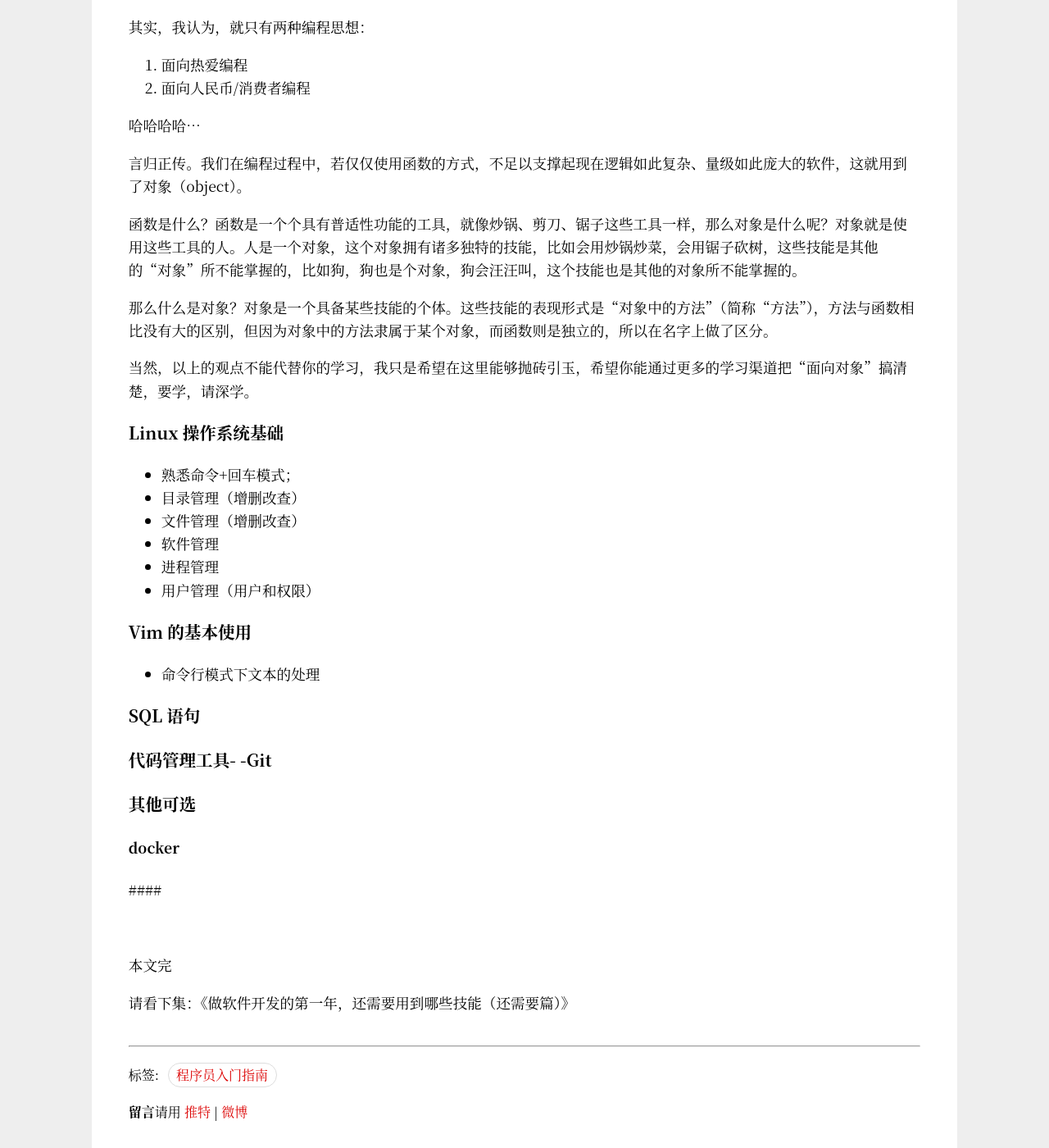
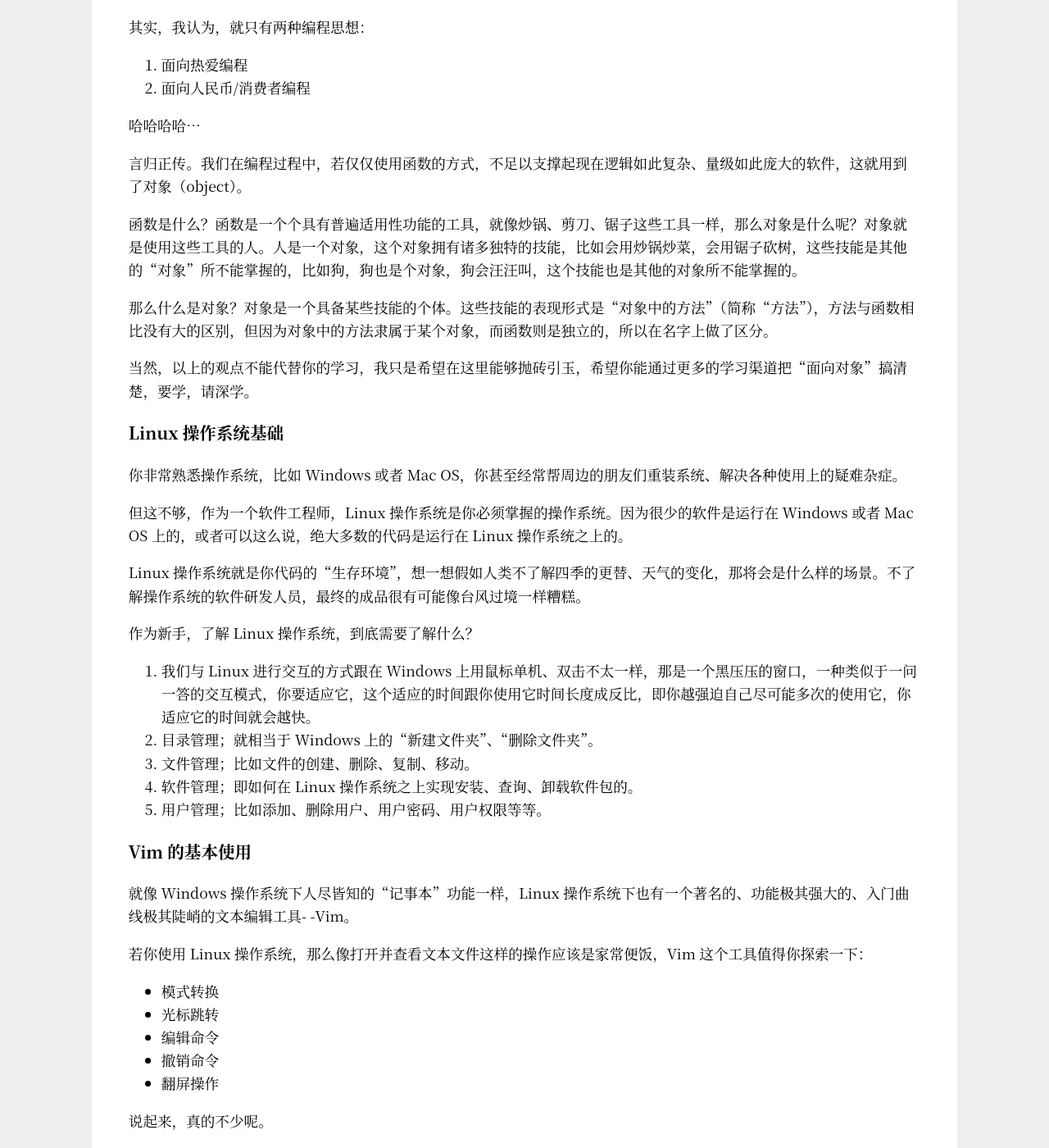
Before and after one commit to Haiyung/haiyung.github.io, a Jekyll site: the page built from _posts/2019-10-27-minimum-skills-in-the-first-year-of-development.md, in a window 1280 px wide and 1400 px high, scrolled down 7862 px. Shown: the whole window at 82% size. Built offline with Jekyll 4.4.1, drawn with Linux system fonts in a browser that asks for light colours; some of the changed text lies outside the part shown.

Commit message:
article: update article

```diff
--- a/_posts/2019-10-27-minimum-skills-in-the-first-year-of-development.md
+++ b/_posts/2019-10-27-minimum-skills-in-the-first-year-of-development.md
@@ -114,7 +114,7 @@ func main() {
 - **_编程语言的语法全程英文。_**这是一个很好的沉浸式学习英语的机会；
 - **_编程会强迫你进行深入思考。_**就好比刚才讲的“说话的流程”，即便是说话这么简单的事情，其实细想起来，也不简单。任何一件事情都是这样，如果你对这件事情没有足够深刻的认知，你是无法动手编写相应的程序的。
 - **_编程会让一个人做事的方式更加科学化。_**思考是后续编写程序的基石，很多时候，思考花费的时间比写程序的时间要多得多，程序写完之后还需要做测试，及时回收问题，修正问题，这是一个非常科学的做事习惯的问题，从长远角度，这种习惯会节省大量的资源，包括时间、人力、物力和财力。
-- **_编程会训练抽象思维。_**编程工作面对的往往是比较复杂的问题，比如把全班人按姓名排个序，你手动排序试一下。你会把姓名列出来，一个名字一个名字的比较。这时候给你 10 个班、100 个班，每个班的姓名都不一样，你还吭吭哧哧一个姓名一个姓名的比较吗？有没有一个通用的、普适的方法？就像公式一样，不管什么名字，多少名字，我都能给你排序，这就需要动动脑筋了。
+- **_编程会训练抽象思维。_**编程工作面对的往往是比较复杂的问题，比如把全班人按姓名排个序，你手动排序试一下。你会把姓名列出来，一个名字一个名字的比较。这时候给你 10 个班、100 个班，每个班的姓名都不一样，你还吭吭哧哧一个姓名一个姓名的比较吗？有没有一个通用的、普遍适用的方法？就像公式一样，不管什么名字，多少名字，我都能给你排序，这就需要动动脑筋了。
 
 **总的来说，编程有清理大脑垃圾的功效，并训练大脑相关肌肉群，让大脑变得更加健壮、更加性感。每当面对复杂的事物，你那经过编程训练过的大脑，会更有目标性、针对性，通过分析，更能把握住事情的重点、关键。最起码，能有理有据的分析出事情的原因、经过以及可能的结果，有哪些突破点、潜在的风险点等等。到现在，我找不到更好的工具了。**
 
@@ -256,7 +256,7 @@ if a == 0 {
 
 我们把 x 称作输入，y 称作输出，那么从这个函数来看，只要输入给定，那么输出也必然是固定的；比如 x 为 4，y 肯定得 5。
 
-函数体现出了某种抽象的对应关系。还是拿 y = x + 1 来说，无论你给到什么数值，它都会输出比这个值大 1 的数，它不是仅仅对某个数字有效，而是无差别的对任何数字有效。函数的抽象就体现在不局限于某一个个体，它阐述的是一个普适的关系。
+函数体现出了某种抽象的对应关系。还是拿 y = x + 1 来说，无论你给到什么数值，它都会输出比这个值大 1 的数，它不是仅仅对某个数字有效，而是无差别的对任何数字有效。函数的抽象就体现在不局限于某一个个体，它阐述的是一个普遍适用的关系。
 
 拿上一节的排序来说，如果你的方法仅仅支持对本班 60 个人的名字排序，那这就算不上一个函数；如果你的方法可以扩展到任意班、任意数量的人，那就是函数了。
 
@@ -275,7 +275,7 @@ if a == 0 {
 
 言归正传。我们在编程过程中，若仅仅使用函数的方式，不足以支撑起现在逻辑如此复杂、量级如此庞大的软件，这就用到了对象（object）。
 
-函数是什么？函数是一个个具有普适性功能的工具，就像炒锅、剪刀、锯子这些工具一样，那么对象是什么呢？对象就是使用这些工具的人。人是一个对象，这个对象拥有诸多独特的技能，比如会用炒锅炒菜，会用锯子砍树，这些技能是其他的“对象”所不能掌握的，比如狗，狗也是个对象，狗会汪汪叫，这个技能也是其他的对象所不能掌握的。
+函数是什么？函数是一个个具有普遍适用性功能的工具，就像炒锅、剪刀、锯子这些工具一样，那么对象是什么呢？对象就是使用这些工具的人。人是一个对象，这个对象拥有诸多独特的技能，比如会用炒锅炒菜，会用锯子砍树，这些技能是其他的“对象”所不能掌握的，比如狗，狗也是个对象，狗会汪汪叫，这个技能也是其他的对象所不能掌握的。
 
 那么什么是对象？对象是一个具备某些技能的个体。这些技能的表现形式是“对象中的方法”（简称“方法”），方法与函数相比没有大的区别，但因为对象中的方法隶属于某个对象，而函数则是独立的，所以在名字上做了区分。
 
@@ -283,17 +283,33 @@ if a == 0 {
 
 ### Linux 操作系统基础
 
-- 熟悉命令+回车模式；
-- 目录管理（增删改查）
-- 文件管理（增删改查）
-- 软件管理
-- 进程管理
-- 用户管理（用户和权限）
+你非常熟悉操作系统，比如 Windows 或者 Mac OS，你甚至经常帮周边的朋友们重装系统、解决各种使用上的疑难杂症。
+
+但这不够，作为一个软件工程师，Linux 操作系统是你必须掌握的操作系统。因为很少的软件是运行在 Windows 或者 Mac OS 上的，或者可以这么说，绝大多数的代码是运行在 Linux 操作系统之上的。
+
+Linux 操作系统就是你代码的“生存环境”，想一想假如人类不了解四季的更替、天气的变化，那将会是什么样的场景。不了解操作系统的软件研发人员，最终的成品很有可能像台风过境一样糟糕。
+
+作为新手，了解 Linux 操作系统，到底需要了解什么？
+
+1. 我们与 Linux 进行交互的方式跟在 Windows 上用鼠标单机、双击不太一样，那是一个黑压压的窗口，一种类似于一问一答的交互模式，你要适应它，这个适应的时间跟你使用它时间长度成反比，即你越强迫自己尽可能多次的使用它，你适应它的时间就会越快。
+2. 目录管理；就相当于 Windows 上的“新建文件夹”、“删除文件夹”。
+3. 文件管理；比如文件的创建、删除、复制、移动。
+4. 软件管理；即如何在 Linux 操作系统之上实现安装、查询、卸载软件包的。
+5. 用户管理；比如添加、删除用户、用户密码、用户权限等等。
 
 ### Vim 的基本使用
 
-- 命令行模式下文本的处理
+就像 Windows 操作系统下人尽皆知的“记事本”功能一样，Linux 操作系统下也有一个著名的、功能极其强大的、入门曲线极其陡峭的文本编辑工具- -Vim。
 
+若你使用 Linux 操作系统，那么像打开并查看文本文件这样的操作应该是家常便饭，Vim 这个工具值得你探索一下：
+
+- 模式转换
+- 光标跳转
+- 编辑命令
+- 撤销命令
+- 翻屏操作
+
+说起来，真的不少呢。
 
 ###  SQL 语句
 
```
